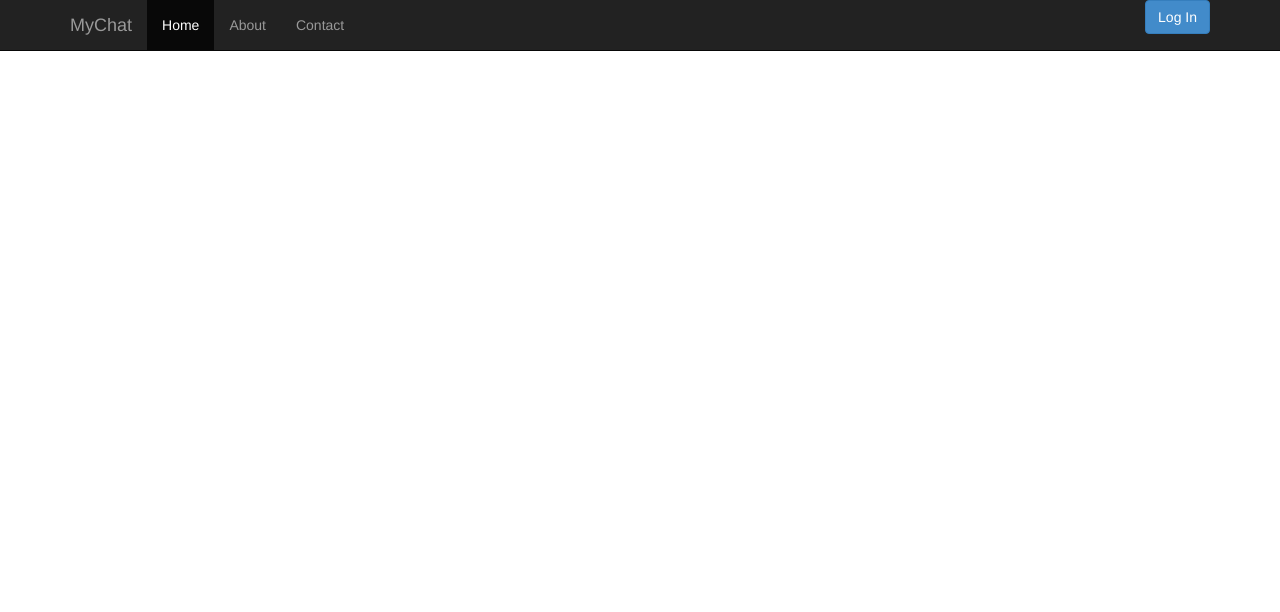
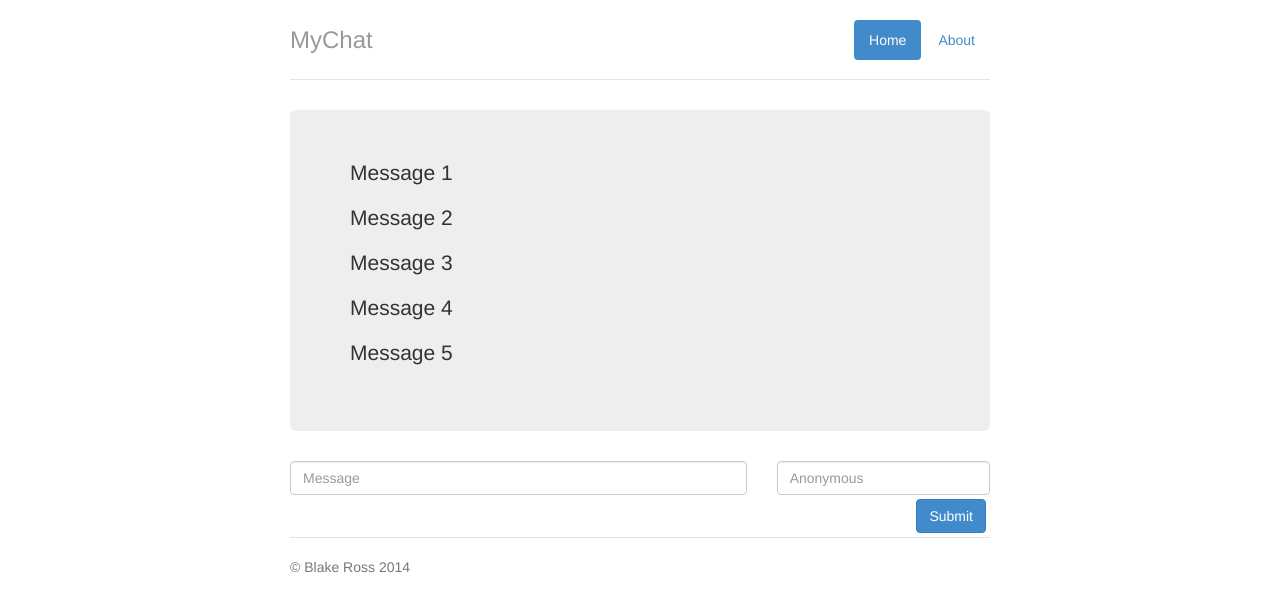
Before and after one commit to mavispuford/MyChat, a PHP site: page / in a window 1280 px wide. Shown: the top 612 px of the page. Run offline with PHP 8.4, Linux system fonts and the light colour scheme; some libraries are stand-ins or nearby versions.

Commit message:
Start working on the chat window

```diff
--- /dev/null
+++ b/chat/css/jumbotron-narrow.css
@@ -0,0 +1,79 @@
+/* Space out content a bit */
+body {
+  padding-top: 20px;
+  padding-bottom: 20px;
+}
+
+/* Everything but the jumbotron gets side spacing for mobile first views */
+.header,
+.marketing,
+.footer {
+  padding-right: 15px;
+  padding-left: 15px;
+}
+
+/* Custom page header */
+.header {
+  border-bottom: 1px solid #e5e5e5;
+}
+/* Make the masthead heading the same height as the navigation */
+.header h3 {
+  padding-bottom: 19px;
+  margin-top: 0;
+  margin-bottom: 0;
+  line-height: 40px;
+}
+
+/* Custom page footer */
+.footer {
+  padding-top: 19px;
+  color: #777;
+  border-top: 1px solid #e5e5e5;
+}
+
+/* Customize container */
+@media (min-width: 768px) {
+  .container {
+    max-width: 730px;
+  }
+}
+.container-narrow > hr {
+  margin: 30px 0;
+}
+
+/* Main marketing message and sign up button */
+.jumbotron {
+  /*text-align: center;*/
+  border-bottom: 1px solid #e5e5e5;
+}
+.jumbotron .btn {
+  padding: 14px 24px;
+  font-size: 21px;
+}
+
+/* Supporting marketing content */
+.marketing {
+  margin: 40px 0;
+}
+.marketing p + h4 {
+  margin-top: 28px;
+}
+
+/* Responsive: Portrait tablets and up */
+@media screen and (min-width: 768px) {
+  /* Remove the padding we set earlier */
+  .header,
+  .marketing,
+  .footer {
+    padding-right: 0;
+    padding-left: 0;
+  }
+  /* Space out the masthead */
+  .header {
+    margin-bottom: 30px;
+  }
+  /* Remove the bottom border on the jumbotron for visual effect */
+  .jumbotron {
+    border-bottom: 0;
+  }
+}
--- a/chat/index.php
+++ b/chat/index.php
@@ -9,41 +9,61 @@
     <!-- Bootstrap -->
     <link href="css/bootstrap.min.css" rel="stylesheet">
 
+    <!-- Custom styles -->
+    <link href="css/jumbotron-narrow.css" rel="stylesheet">
+
     <!-- HTML5 Shim and Respond.js IE8 support of HTML5 elements and media queries -->
     <!-- WARNING: Respond.js doesn't work if you view the page via file:// -->
     <!--[if lt IE 9]>
-      <script src="https://oss.maxcdn.com/libs/html5shiv/3.7.0/html5shiv.js"></script>
-      <script src="https://oss.maxcdn.com/libs/respond.js/1.4.2/respond.min.js"></script>
-    <![endif]-->
+      <!--<script src="https://oss.maxcdn.com/libs/html5shiv/3.7.0/html5shiv.js"></script>-->
+      <!--<script src="https://oss.maxcdn.com/libs/respond.js/1.4.2/respond.min.js"></script>-->
+    <!--[endif]-->
   </head>
   <body>
-    <h1></h1>
+    <div class="container">
+        <div class="header">
+            <ul class="nav nav-pills pull-right">
+                <li class="active"><a href="#">Home</a></li>
+                <li><a href="#">About</a></li>
+            </ul>
+            <h3 class="text-muted">MyChat</h3>
+        </div>
 
-	<div class="navbar navbar-inverse navbar-fixed-top" role="navigation">
-      <div class="container">
-        <div class="navbar-header">
-          <button type="button" class="navbar-toggle" data-toggle="collapse" data-target=".navbar-collapse">
-            <span class="sr-only">Toggle navigation</span>
-            <span class="icon-bar"></span>
-            <span class="icon-bar"></span>
-            <span class="icon-bar"></span>
-          </button>
-          <a class="navbar-brand" href="#">MyChat</a>
+        <div class="jumbotron">
+<!--            <h1>Jumbotron heading</h1>-->
+            <p>Message 1</p>
+            <p>Message 2</p>
+            <p>Message 3</p>
+            <p>Message 4</p>
+            <p>Message 5</p>
+            <!--            <p class="lead">Cras justo odio, dapibus ac facilisis in, egestas eget quam. Fusce dapibus, tellus ac cursus commodo, tortor mauris condimentum nibh, ut fermentum massa justo sit amet risus.</p>-->
+<!--            <p><a class="btn btn-lg btn-success" href="#" role="button">Sign up today</a></p>-->
+<!--            --><?php //require 'mychat.php' ?>
         </div>
-        <div class="collapse navbar-collapse">
-          <ul class="nav navbar-nav">
-            <li class="active"><a href="#">Home</a></li>
-            <li><a href="#about">About</a></li>
-            <li><a href="#contact">Contact</a></li>
-          </ul>
-		  <a class="btn btn-primary pull-right" href="login.php">Log In</a>
-        </div><!--/.nav-collapse -->
-      </div>
-    </div>
 
-	<div class="container">
-		<?php require 'mychat.php' ?>
-	</div>
+        <div class="row">
+
+            <form ng-submit="addMessage()">
+                <div class="col-lg-8">
+                    <input type="text" class="form-control" ng-model="contents" placeholder="Message" />
+                </div>
+                <div class="col-lg-4">
+                    <input type="text" class="form-control" ng-model="username" placeholder="Anonymous" />
+                </div>
+                <div class="col-lg-12">
+                    <input class="btn btn-primary pull-right" style="margin: 4px;" type="submit" value="Submit" id="btn-chat" />
+                </div>
+            </form>
+<!--                <h4>Subheading</h4>-->
+<!--                <p>Donec id elit non mi porta gravida at eget metus. Maecenas faucibus mollis interdum.</p>-->
+
+        </div>
+
+        <div class="footer">
+            <p>&copy; Blake Ross 2014</p>
+        </div>
+
+    </div> <!-- /container -->
 
     <!-- jQuery (necessary for Bootstrap's JavaScript plugins) -->
     <script src="https://ajax.googleapis.com/ajax/libs/jquery/1.11.0/jquery.min.js"></script>
```
Also changed, not shown: chat/js/controllers.js (+12 -0 lines).
